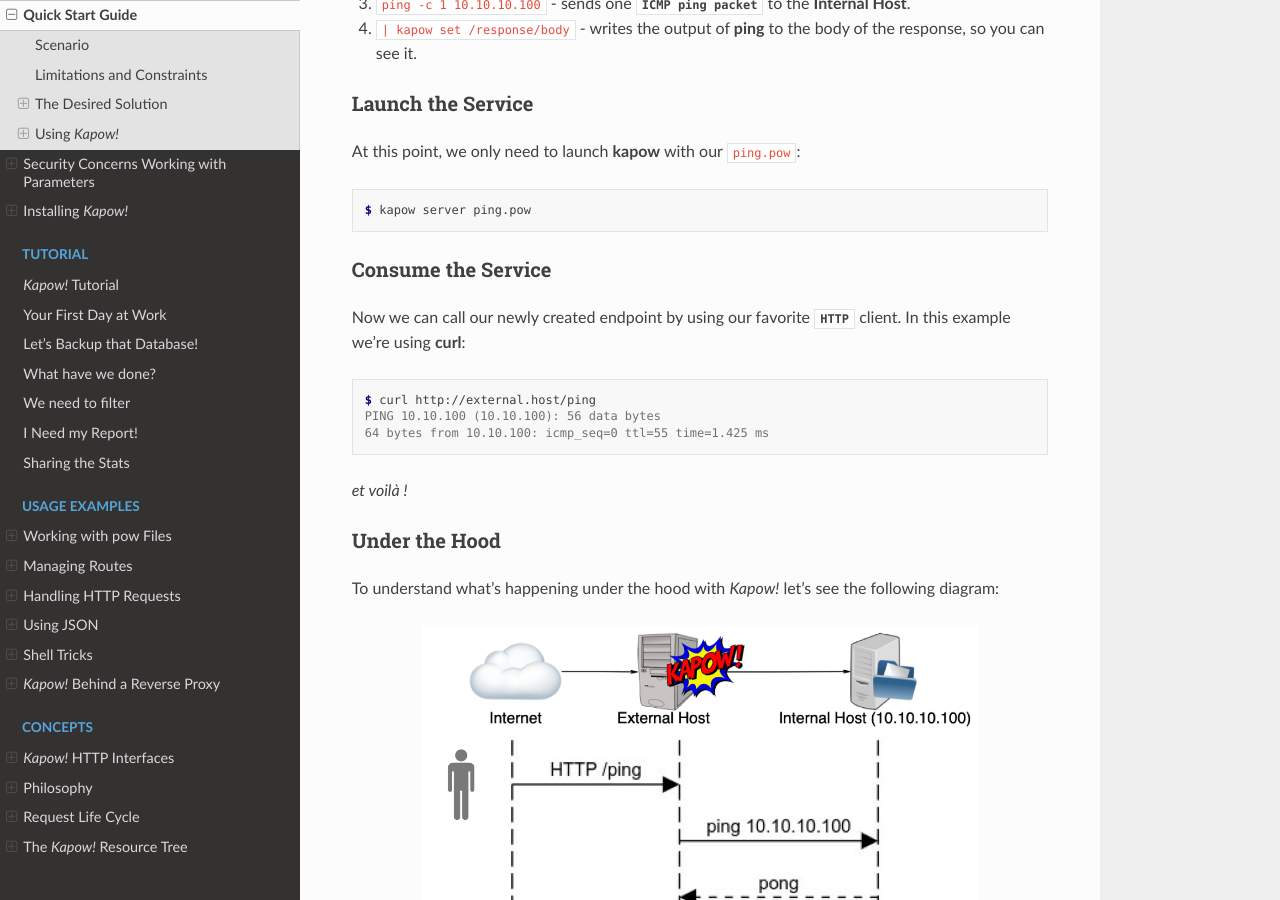
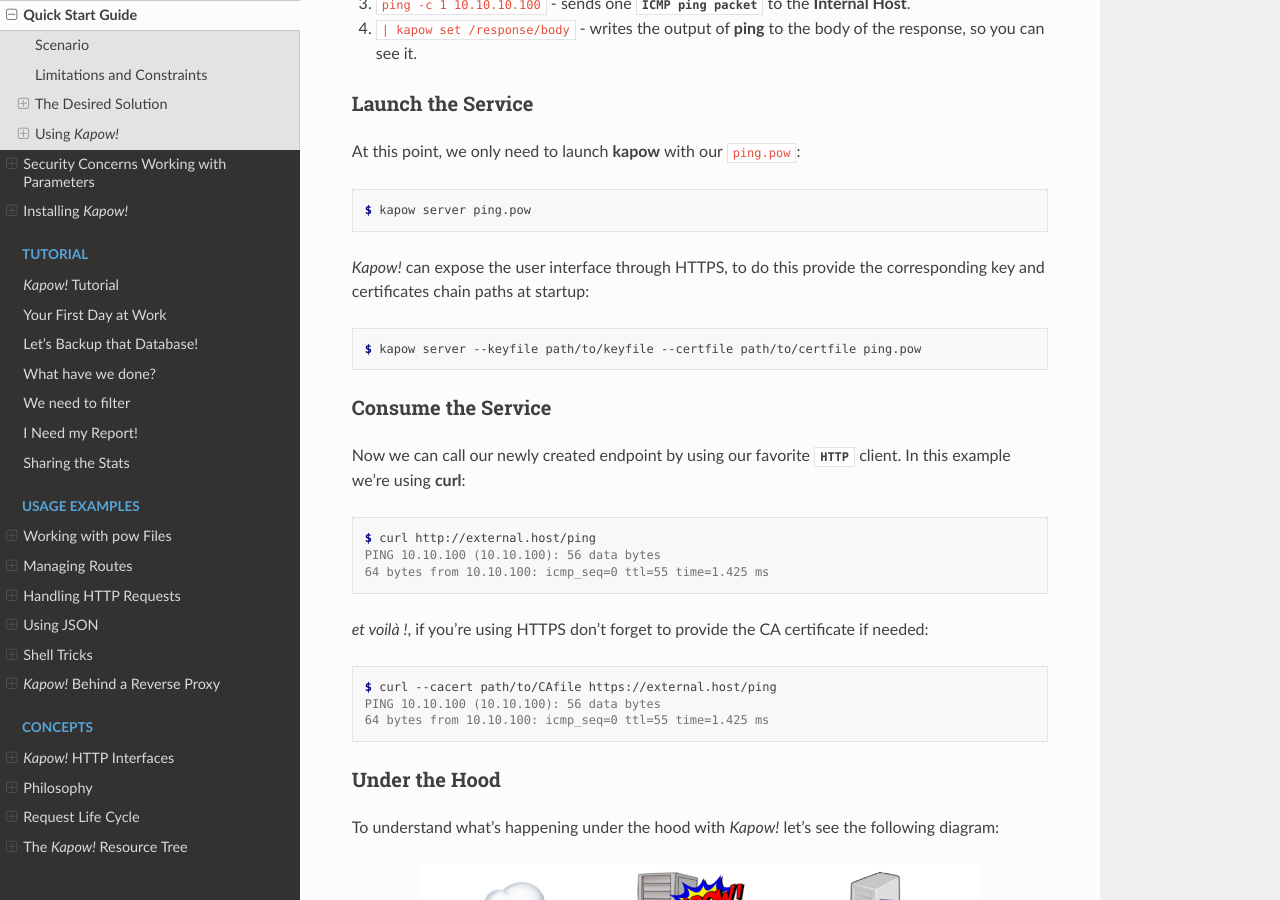
Before and after one commit to BBVA/kapow, a Sphinx documentation site: the page built from docs/source/the_project/quickstart.rst, in a window 1280 px wide and 900 px high, scrolled down 2842 px. Built offline with Sphinx 7.4.7 and the Read the Docs theme 2.0.0, drawn with Linux system fonts in a browser that asks for light colours.

Commit message:
Add instuctions in quickstart to start Kapow! with HTTPS

```diff
--- a/docs/source/the_project/quickstart.rst
+++ b/docs/source/the_project/quickstart.rst
@@ -153,6 +153,13 @@
 
     $ kapow server ping.pow
 
+*Kapow!* can expose the user interface through HTTPS, to do this provide the
+corresponding key and certificates chain paths at startup:
+
+.. code-block:: console
+
+    $ kapow server --keyfile path/to/keyfile --certfile path/to/certfile ping.pow
+
 
 Consume the Service
 +++++++++++++++++++
@@ -166,7 +173,14 @@
     PING 10.10.100 (10.10.100): 56 data bytes
     64 bytes from 10.10.100: icmp_seq=0 ttl=55 time=1.425 ms
 
-*et voilà !*
+*et voilà !*, if you're using HTTPS don't forget to provide the CA certificate
+if needed:
+
+.. code-block:: console
+
+    $ curl --cacert path/to/CAfile https://external.host/ping
+    PING 10.10.100 (10.10.100): 56 data bytes
+    64 bytes from 10.10.100: icmp_seq=0 ttl=55 time=1.425 ms
 
 
 Under the Hood
```
